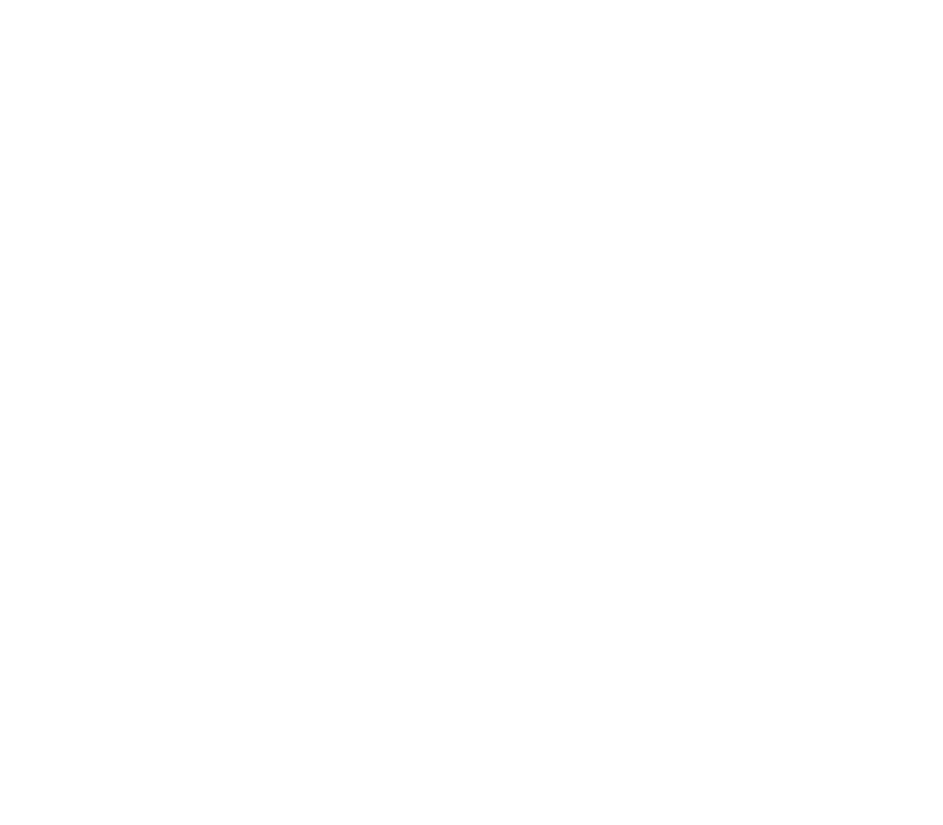
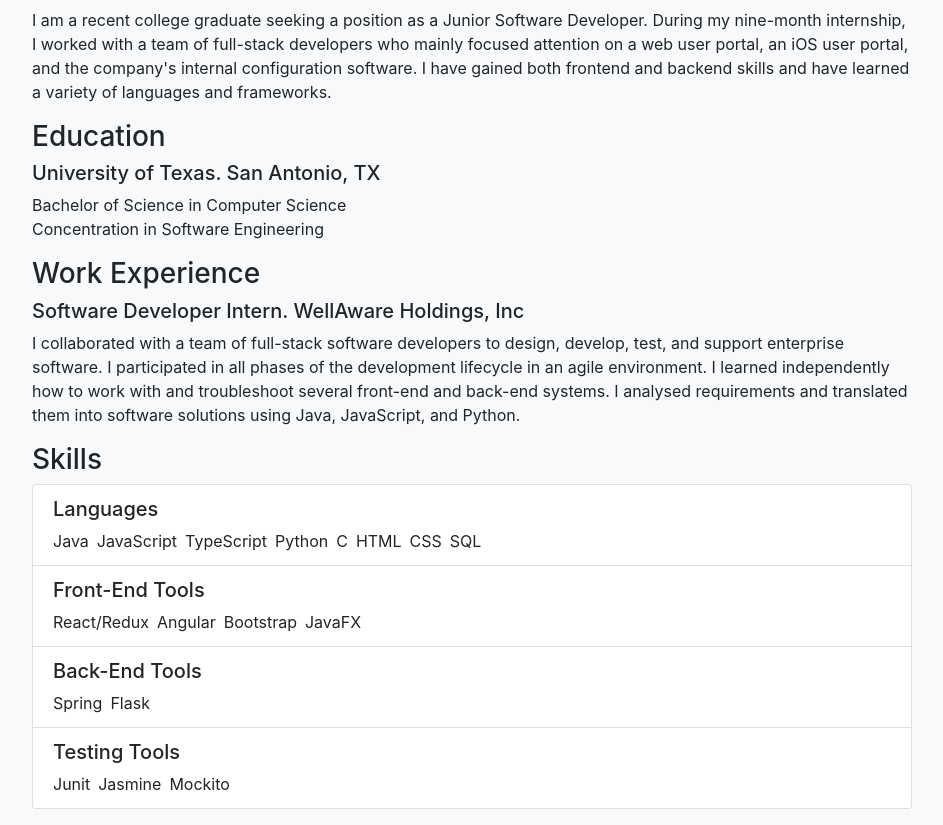
Before and after one commit to mpohler1/my-portfolio, a React (Create React App) app: page / in a window 1280 px wide. Shown: the part 906-1731 px from the top of the page, without its empty margins (168-1111 px from the left). Before the commit the page ends 800 px from the top, so only its background shows below. Built offline with nearby package versions, Linux system fonts and the light colour scheme.

Commit message:
added About Me page

```diff
--- a/src/App.css
+++ b/src/App.css
@@ -1,15 +1,21 @@
+.page {
+    min-height: 100vh;
+}
+
 .bg {
     background-image: url("./resources/backgroundImage.jpg");
-    height: 100vh;
     background-position: center;
     background-repeat: no-repeat;
     background-size: cover;
     background-attachment: fixed;
 }
 
-.headline {
-    height: 100vh;
+.center {
     display: flex;
     align-items: center;
     justify-content: center;
 }
+
+.content {
+    max-width: 55em;
+}
--- a/src/App.jsx
+++ b/src/App.jsx
@@ -9,7 +9,7 @@ import './App.css';
 
 function App() {
   return (
-    <div className="App bg">
+    <div className="bg">
       <Navbar/>
       <Headline/>
       <AboutMe/>
--- a/src/components/AboutMe.jsx
+++ b/src/components/AboutMe.jsx
@@ -1,10 +1,53 @@
 import React, {Component} from "react";
+import {aboutMeTitle, education, skills, summary, workExperience} from "../resources/aboutMe";
 
 class AboutMe extends Component {
 
     render() {
         return (
-            <div>
+            <div className="container-fluid page bg-light center">
+                <div className="container">
+                    <div className="row center pt-3">
+                        <h1 className="h1 text-center">{aboutMeTitle}</h1>
+                    </div>
+                    <div className="row pb-3">
+                        <div className="container center">
+                            <div className="row">
+                                <div className="col">
+                                    <div className="row d-block content">
+                                        <h3 className="h3">{summary.title}</h3>
+                                        <p>{summary.content}</p>
+                                    </div>
+                                    <div className="row d-block content">
+                                        <h3 className="h3">{education.title}</h3>
+                                        <h5 className="h5">{education.school}</h5>
+                                        <p>{education.degree}<br/>{education.concentration}</p>
+                                    </div>
+                                    <div className="row d-block content">
+                                        <h3 className="h3">{workExperience.title}</h3>
+                                        <h5 className="h5">{workExperience.position}. {workExperience.employer}</h5>
+                                        <p>{workExperience.content}</p>
+                                    </div>
+                                    <div className="row content">
+                                        <h3 className="h3">{skills.title}</h3>
+                                    </div>
+                                    <div className="row d-block">
+                                        <ul className="list-group">
+                                            {skills.content.map((skill) => (
+                                                <li className="list-group-item">
+                                                    <h5 className="h5">{skill.name}</h5>
+                                                    <ul className="list-inline">
+                                                        {skill.list.map((tool) => <li className="list-inline-item">{tool}</li>)}
+                                                    </ul>
+                                                </li>
+                                            ))}
+                                        </ul>
+                                    </div>
+                                </div>
+                            </div>
+                        </div>
+                    </div>
+                </div>
             </div>
         )
     }
--- a/src/components/Headline.jsx
+++ b/src/components/Headline.jsx
@@ -5,10 +5,10 @@ class Headline extends Component {
 
     render() {
         return (
-            <div className="container-fluid headline">
+            <div className="container-fluid page center">
                 <div className="row">
                     <div className="col-12">
-                        <h1 className="display-1 text-white text-center">{headline}</h1>
+                        <h1 className="display-1 text-light text-center">{headline}</h1>
                     </div>
                 </div>
             </div>
--- a/src/resources/aboutMe.js
+++ b/src/resources/aboutMe.js
@@ -32,6 +32,49 @@ export const workExperience = {
         "phases of the development lifecycle in an agile environment. I learned " +
         "independently how to work with and troubleshoot several front-end and  " +
         "back-end systems. I analysed requirements and translated them into " +
-        "software solutions in Java, JavaScript, and Python."
+        "software solutions using Java, JavaScript, and Python."
     )
 };
+
+export const skills = {
+    title: "Skills",
+    content: [
+        {
+            name: "Languages",
+            list: [
+                "Java",
+                "JavaScript",
+                "TypeScript",
+                "Python",
+                "C",
+                "HTML",
+                "CSS",
+                "SQL"
+            ]
+        },
+        {
+            name: "Front-End Tools",
+            list: [
+                "React/Redux",
+                "Angular",
+                "Bootstrap",
+                "JavaFX"
+            ],
+        },
+        {
+            name: "Back-End Tools",
+            list: [
+                "Spring",
+                "Flask"
+            ]
+        },
+        {
+            name: "Testing Tools",
+            list: [
+                "Junit",
+                "Jasmine",
+                "Mockito"
+            ]
+        }
+    ]
+};
```
